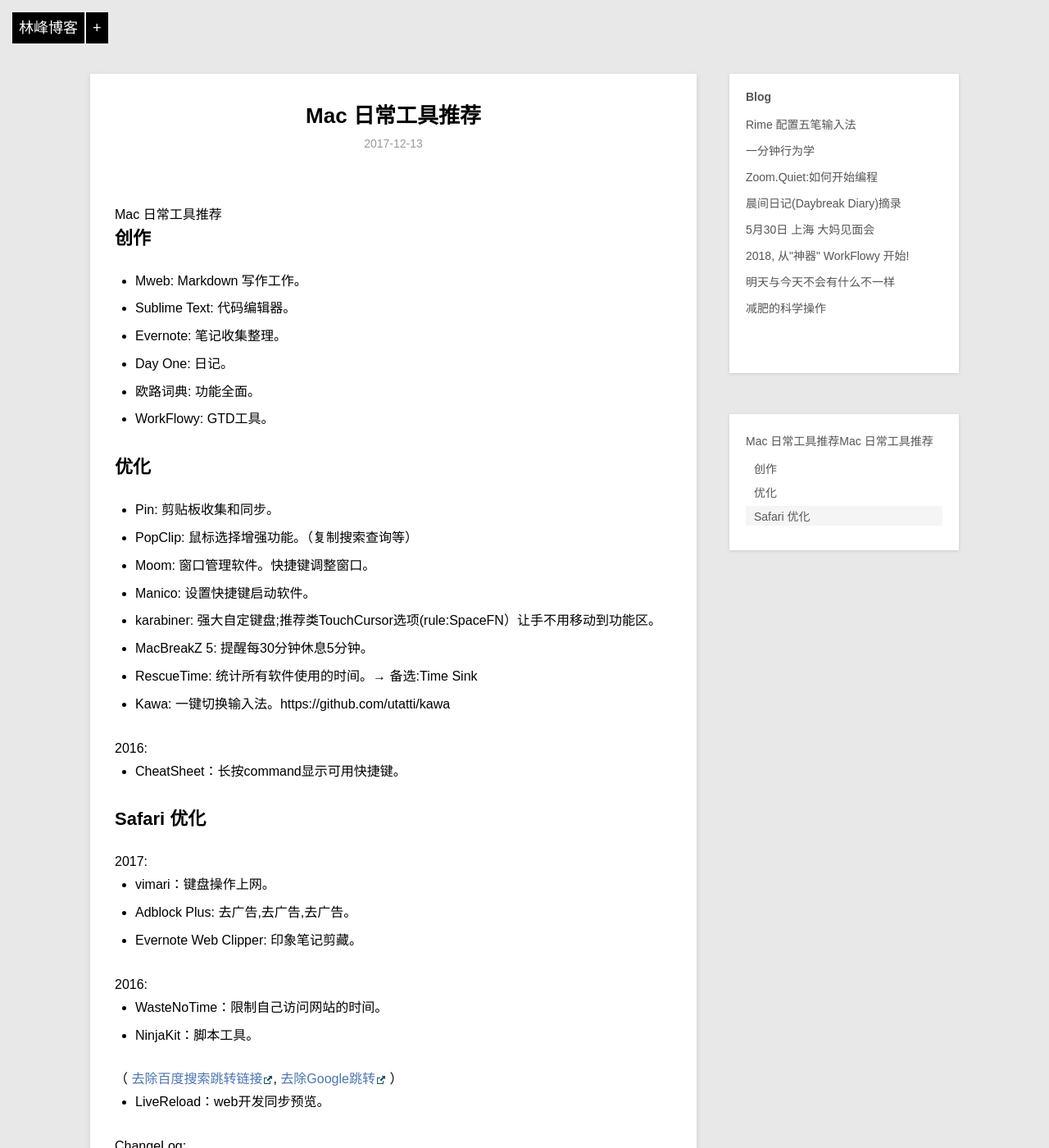
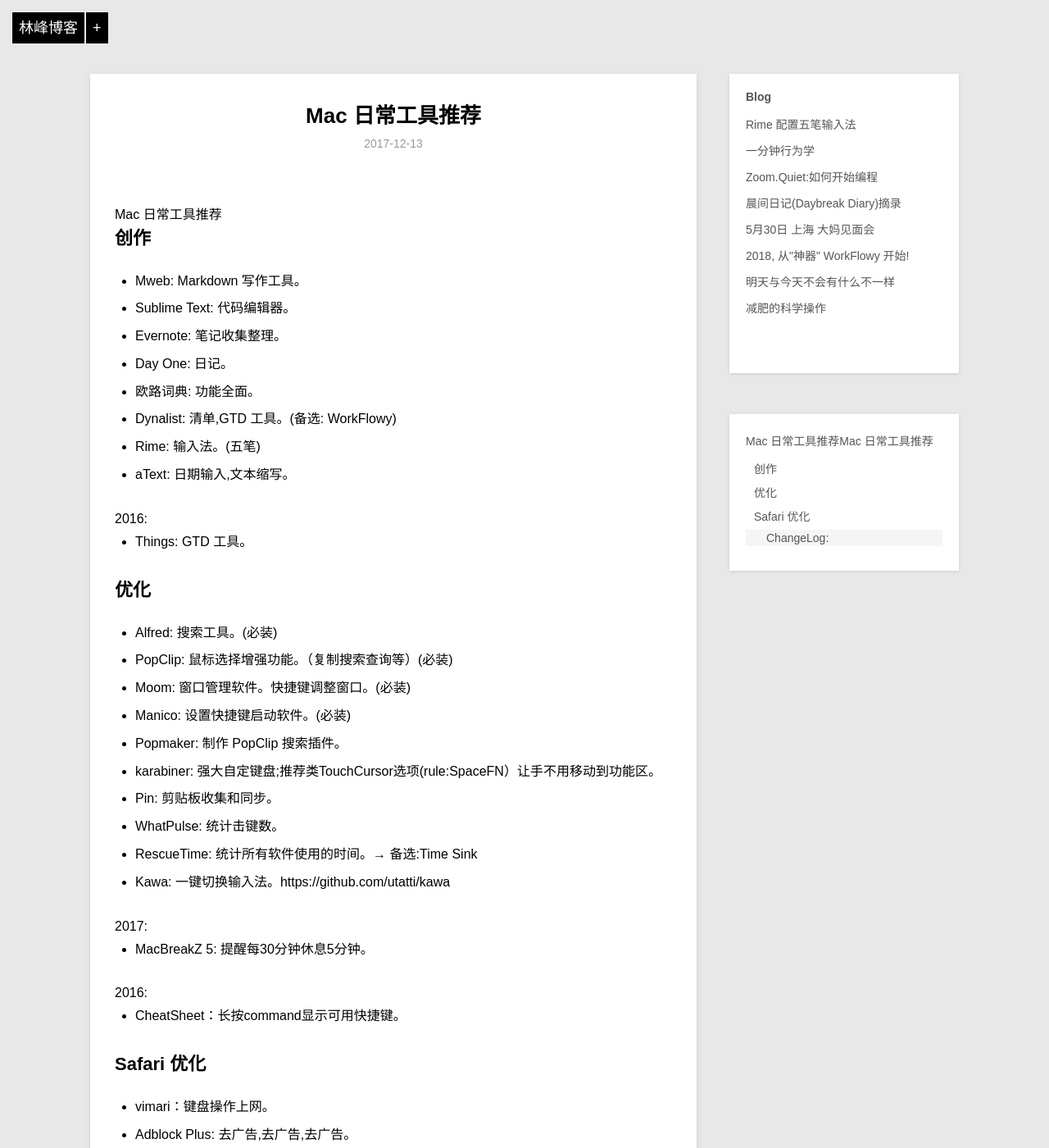
Before and after one commit to linfeng365/linfeng365.github.io, a Jekyll site: the page built from _posts/blog/2017-12-13-mac.md, in a window 1280 px wide and 1400 px high. Shown: the whole window at 82% size. Built offline with Jekyll 4.4.1, drawn with Linux system fonts in a browser that asks for light colours; comment, search, counter and statistics services are not loaded; some of the changed text lies outside the part shown.

Commit message:
update "mac.md"

```diff
--- a/_posts/blog/2017-12-13-mac.md
+++ b/_posts/blog/2017-12-13-mac.md
@@ -8,24 +8,38 @@
 # Mac 日常工具推荐
 
 
+
 ## 创作
-* Mweb: Markdown 写作工作。
+* Mweb: Markdown 写作工具。
 * Sublime Text: 代码编辑器。
 * Evernote: 笔记收集整理。
 * Day One: 日记。
 * 欧路词典: 功能全面。
-* WorkFlowy: GTD工具。
+* Dynalist: 清单,GTD 工具。(备选: WorkFlowy)
+* Rime: 输入法。(五笔)
+* aText: 日期输入,文本缩写。
+
+2016:
+
+* Things: GTD 工具。
 
 ## 优化
+
+* Alfred: 搜索工具。(必装)
+* PopClip: 鼠标选择增强功能。（复制搜索查询等）(必装)
+* Moom: 窗口管理软件。快捷键调整窗口。(必装)
+* Manico: 设置快捷键启动软件。(必装)
+* Popmaker: 制作 PopClip 搜索插件。
+* karabiner: 强大自定键盘;推荐类TouchCursor选项(rule:SpaceFN）让手不用移动到功能区。
 * Pin: 剪贴板收集和同步。
-* PopClip: 鼠标选择增强功能。（复制搜索查询等）
-* Moom: 窗口管理软件。快捷键调整窗口。
-* Manico: 设置快捷键启动软件。
-* karabiner: 强大自定键盘;推荐类TouchCursor选项(rule:SpaceFN）让手不用移动到功能区。
-* MacBreakZ 5: 提醒每30分钟休息5分钟。
+* WhatPulse: 统计击键数。
 * RescueTime: 统计所有软件使用的时间。→ 备选:Time Sink
 * Kawa: 一键切换输入法。https://github.com/utatti/kawa
 
+
+2017:
+
+* MacBreakZ 5: 提醒每30分钟休息5分钟。
 
 2016:
 
@@ -33,22 +47,24 @@
 
 
 ## Safari 优化
-2017:
+
+
 
 * vimari：键盘操作上网。
 * Adblock Plus: 去广告,去广告,去广告。
 * Evernote Web Clipper: 印象笔记剪藏。
 
+2017:
 
 2016:
 
 * WasteNoTime：限制自己访问网站的时间。
 * NinjaKit：脚本工具。
-
 （ [去除百度搜索跳转链接](https://greasyfork.org/zh-CN/scripts/11915-remove-the-jump-link-in-baidu/),
 [去除Google跳转](https://greasyfork.org/zh-CN/scripts/14150-google-%E7%BB%95%E8%BF%87%E6%90%9C%E7%B4%A2%E7%BB%93%E6%9E%9C%E7%BD%91%E9%A1%B5%E9%93%BE%E6%8E%A5%E9%87%8D%E5%AE%9A%E5%90%91
 ) ）
-* LiveReload：web开发同步预览。
+*  LiveReload：web开发同步预览。
 
-ChangeLog:
+### ChangeLog:
 2017-12-13 00:28 初稿
+2018-06-17 16:04 修订 2018
```
